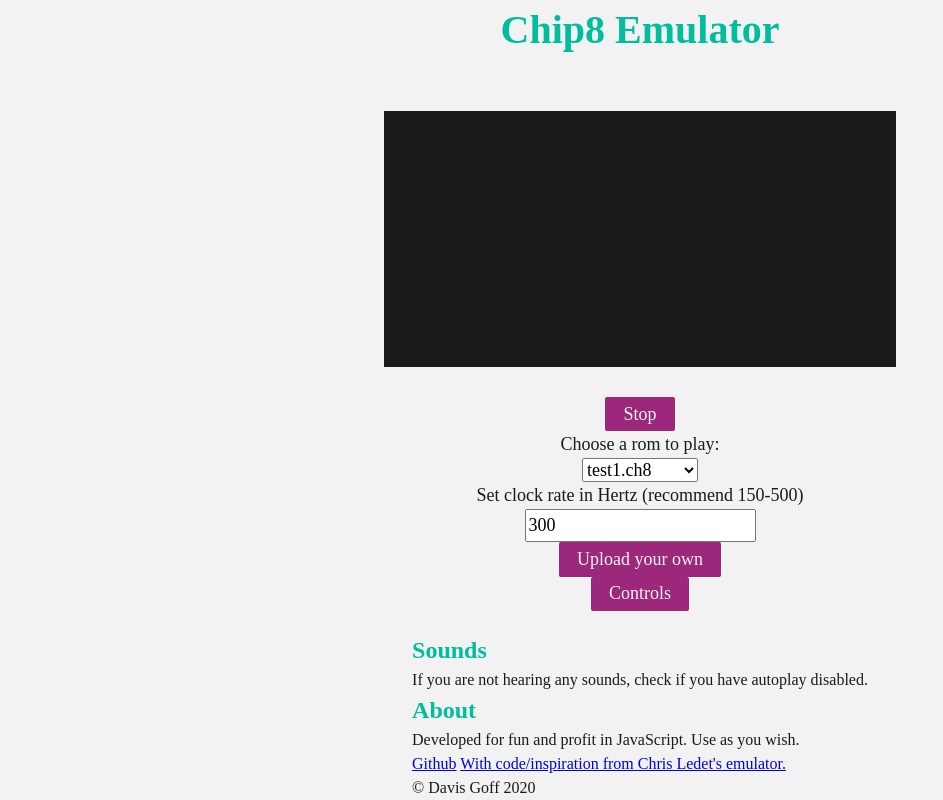
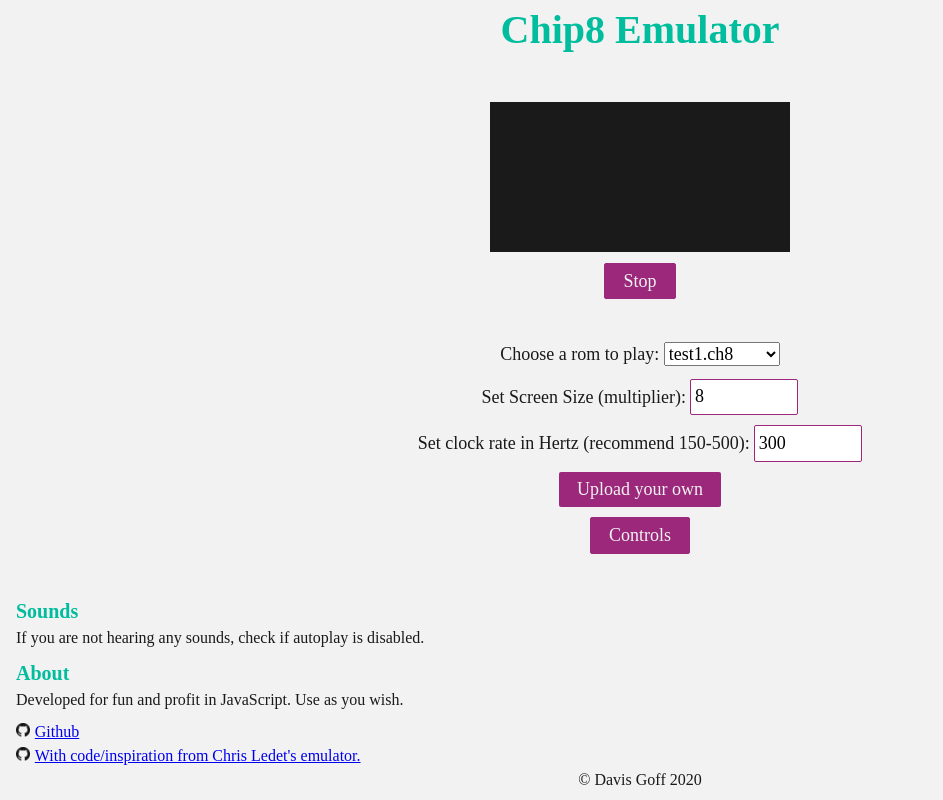
Before and after one commit to Goff-Davis/chip8-emu.js, a website with bundled scripts: page public/index.html in a window 1280 px wide. Shown: the whole page, without its empty margins (0-943 px from the left). Built offline with nearby package versions, Linux system fonts and the light colour scheme; files whose address does not match are found by name.

Commit message:
Add more styling and begin making the window resizable

```diff
--- a/public/css/main.css
+++ b/public/css/main.css
@@ -55,7 +55,7 @@ select {
 	}
 }
 
-/* Main styling */
+/* General styling */
 
 * {
 	--white: #f2f2f2;
@@ -69,6 +69,11 @@ select {
 	display: none;
 }
 
+body, main, footer {
+	display: flex;
+	flex-direction: column;
+}
+
 body {
 	background-color: var(--white);
 	color: var(--black);
@@ -76,15 +81,17 @@ body {
 	height: 100%;
 }
 
-.flex-column {
-	display: flex;
-	flex-direction: column;
+body, main {
 	align-items: center;
 	justify-content: center;
 }
 
 header {
-	font-size: 20px;
+	text-align: center;
+}
+
+h1 {
+	font-size: 40px;
 }
 
 main {
@@ -95,30 +102,47 @@ main {
 footer {
 	flex-shrink: 0;
 	font-size: 16px;
-}
-
-#display {
-	background-color: var(--black);
-
-	margin: 30px;
+	width: 100%;
 }
 
 h1, h2 {
 	color: var(--accent);
+	font-weight: bold;
+}
+
+/* Body styling */
+
+#display {
+	background-color: var(--black);
+}
+
+.main-content {
+	margin: 0.3em;
+}
+
+#power {
+	margin-bottom: 2em;
+}
+
+input, button {
+	border-radius: 2px;
+	border: 1px solid var(--buttons);
+}
+
+input:hover, input:focus, button:hover, button:focus {
+	border: 1px solid var(--focus);
 }
 
 button {
 	background-color: var(--buttons);
 	color: var(--white);
-	border: none;
-	border-radius: 2px;
 
 	padding: 0.2em 1em;
 }
 
 button:hover, button:focus {
+	cursor: pointer;
 	background-color: var(--focus);
-	cursor: pointer;
 }
 
 /* Custom file upload styling */
@@ -151,3 +175,36 @@ button:hover, button:focus {
 [type="file"]:focus + label {
 	outline: 1px dotted var(--black);
 }
+
+/* Number input styling */
+[type="number"] {
+	padding: 0.2em;
+	width: 6em;
+}
+
+/* Footer styling */
+footer {
+	text-align: left;
+	justify-content: flex-start;
+	align-content: flex-end;
+	padding: 0 1em;
+}
+
+h2 {
+	font-size: 20px;
+}
+
+footer p {
+	margin-bottom: 0.5em;
+}
+
+a img {
+	display: inline;
+	height: 14px;
+	width: auto;
+	margin-right: 0.3em;
+}
+
+#copyright {
+	text-align: center;
+}
--- a/public/index.html
+++ b/public/index.html
@@ -21,11 +21,11 @@
 		</header>
 
 		<main class="flex-column">
-			<canvas id="display" width="512" height="256"></canvas>
+			<canvas id="display" class="main-content"></canvas>
 
-			<button id="power" aria-live="polite">Stop</button>
+			<button id="power" aria-live="polite" class="main-content">Stop</button>
 
-			<label for="roms">Choose a rom to play:</label>
+			<label class="main-content">Choose a rom to play:
 				<select id="roms">
 					<option value="test1.ch8">test1.ch8</option>
 					<option value="test2.ch8">test2.ch8</option>
@@ -38,14 +38,20 @@
 					<option value="TETRIS">TETRIS</option>
 					<option value="TICTAC">TICTAC</option>
 				</select>
+			</label>
 
-			<label for="clock-rate">Set clock rate in Hertz (recommend 150-500)</label>
+			<label class="main-content">Set Screen Size (multiplier):
+				<input id="screen-size" type="number" min="1" value="8">
+			</label>
+
+			<label class="main-content">Set clock rate in Hertz (recommend 150-500):
 				<input id="clock-rate" type="number" min="1" value="300">
+			</label>
 
 			<input id="upload" type="file">
-			<label for="upload">Upload your own</label>
+			<label for="upload" class="main-content">Upload your own</label>
 
-			<button id="ctrl-toggle">Controls</button>
+			<button id="ctrl-toggle" class="main-content">Controls</button>
 
 			<div id="controls" aria-hidden="true" aria-live="polite">
 				<p>Controls vary for each game, but here are all the usable keys.</p>
@@ -72,14 +78,14 @@
 
 		<footer>
 			<h2>Sounds</h2>
-			<p>If you are not hearing any sounds, check if you have autoplay disabled.</p>
+			<p>If you are not hearing any sounds, check if autoplay is disabled.</p>
 
 			<h2>About</h2>
 			<p>Developed for fun and profit in JavaScript. Use as you wish.</p>
 
-			<a href="https://github.com/Goff-Davis/chip8-emu.js" target="_blank" rel="noopener">Github</a>
+			<a href="https://github.com/Goff-Davis/chip8-emu.js" target="_blank" rel="noopener"><img src="./img/github.png" alt="Github logo">Github</a>
 
-			<a href="https://github.com/chrisledet/chip8.js">With code/inspiration from Chris Ledet's emulator.</a>
+			<a href="https://github.com/chrisledet/chip8.js"><img src="./img/github.png" alt="Github logo">With code/inspiration from Chris Ledet's emulator.</a>
 
 			<p id="copyright">&copy; Davis Goff <span id="year"></span></p>
 		</footer>
--- a/public/scripts/chip8/machine.js
+++ b/public/scripts/chip8/machine.js
@@ -82,6 +82,10 @@ class Machine {
 		this.start();
 	}
 
+	setDisplaySize(width, height) {
+		this.video.changePixelSize(width, height);
+	}
+
 	// load a rom
 	boot(rom) {
 		if (debug) {
--- a/public/scripts/chip8/video.js
+++ b/public/scripts/chip8/video.js
@@ -39,6 +39,11 @@ class Video {
 		this.states = newStates;
 	}
 
+	changePixelSize(width, height) {
+		this.pixel.width = width / 64;
+		this.pixel.height = height / 32;
+	}
+
 	// get the current state
 	current() {
 		return this.states;
--- a/public/scripts/main.js
+++ b/public/scripts/main.js
@@ -7,6 +7,7 @@ document.getElementById('year').innerHTML = new Date().getFullYear();
 const display = document.getElementById(`display`);
 const power = document.getElementById(`power`);
 const romSelect = document.getElementById(`roms`);
+const screenSize = document.getElementById(`screen-size`);
 const clockRate = document.getElementById(`clock-rate`);
 const upload = document.getElementById(`upload`);
 const ctrlToggle = document.getElementById(`ctrl-toggle`);
@@ -100,6 +101,16 @@ const loadROM = name => {
 		});
 };
 
+const changeSize = size => {
+	const width = 64 * size;
+	const height = 32 * size;
+
+	display.style.width = width;
+	display.style.height = height;
+
+	vm.setDisplaySize(width, height);
+};
+
 power.onclick = event => {
 	if (power.innerHTML === `Start`) {
 		power.innerHTML = `Stop`;
@@ -114,6 +125,10 @@ power.onclick = event => {
 romSelect.onchange = event => {
 	loadROM(event.target.value);
 };
+
+screenSize.onchange = event => {
+	changeSize(parseInt(event.target.value));
+}
 
 clockRate.onchange = event => {
 	vm.setClockRate(parseInt(event.target.value));
@@ -132,6 +147,8 @@ ctrlToggle.onclick = event => {
 	}
 };
 
+changeSize(parseInt(screenSize.value));
+
 if (upload.value !== ``) {
 	readROM(upload.files[0])
 }
```
Also changed, not shown: public/img/github.png (added). Lines whose indentation alone changed are shown as unchanged.
